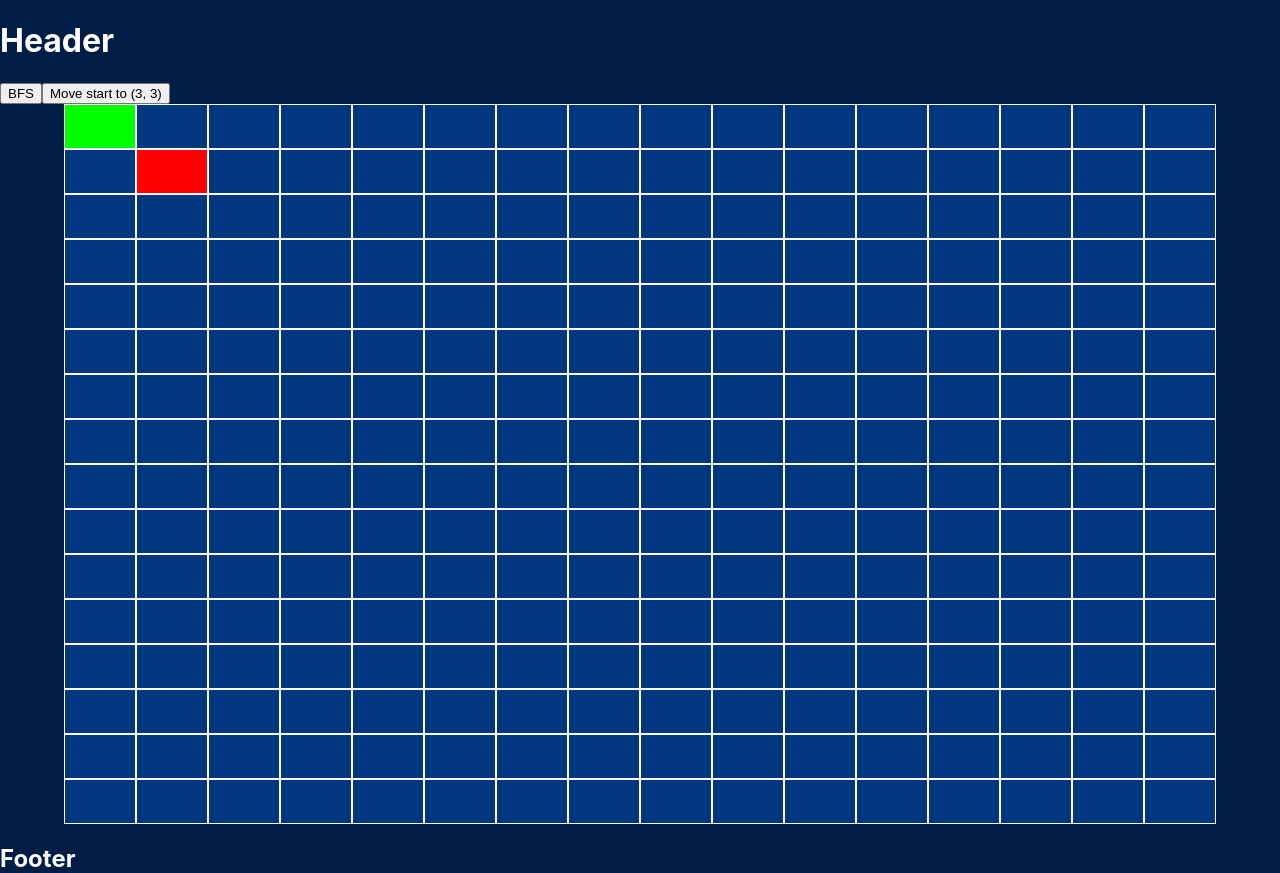
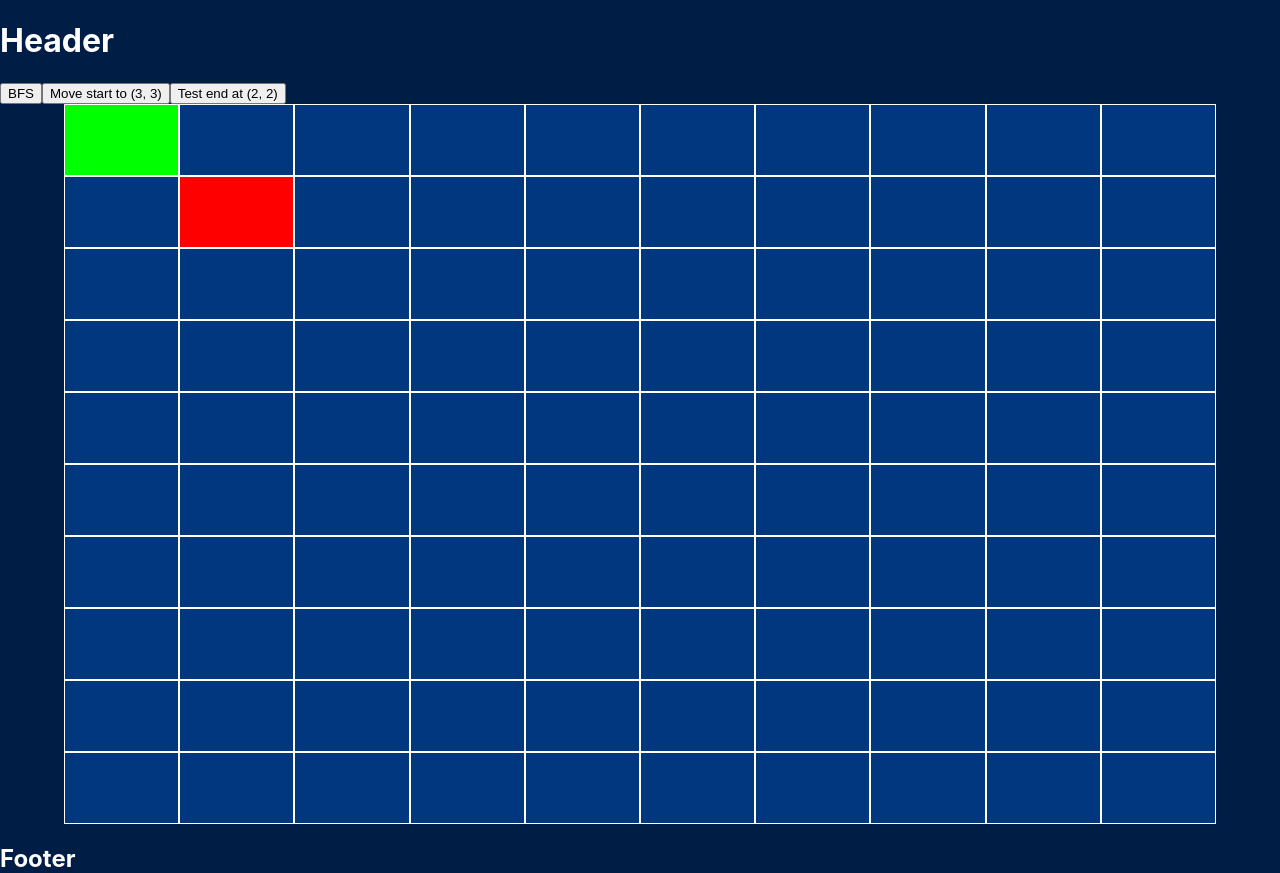
Before and after one commit to frasersamsonstudent/pathfinding-visualiser, a React (Create React App) app in the folder pathfinding-visualiser-app/: page / in a window 1280 px wide. Built offline with nearby package versions, Linux system fonts and the light colour scheme.

Commit message:
Fixed issue with moving nodes

```diff
--- a/pathfinding-visualiser-app/src/Components/PathfindingVisualiser.jsx
+++ b/pathfinding-visualiser-app/src/Components/PathfindingVisualiser.jsx
@@ -5,7 +5,7 @@ import CellTypes from '../CellTypes';
 import GridCell from './GridCell';
 import {Cell, copyCell, copyCellAndSetNewValue} from '../Objects/Cell.js';
 import bfs from '../PathfindingAlgorithms/BFS';
-import { getNeighbours, getPathFromExplored, isInBounds, isNodeStartOrEnd } from '../PathfindingAlgorithms/util';
+import { getNeighbours, getPathFromExplored, isInBounds, isNodeStartOrEnd, printGrid } from '../PathfindingAlgorithms/util';
 import { getBlinkAnimation, getGrowAnimation } from '../Animations/PathAnimation';
 
 const PathfindingVisualiser = React.memo(() => {
@@ -17,7 +17,8 @@ const PathfindingVisualiser = React.memo(() => {
     const [movingNodeType, setMovingNodeType] = useState(undefined);
 
     useEffect(() => {
-        setGridDimensions([Math.max(2, Math.floor(window.innerWidth/80)), Math.max(2, Math.floor(window.innerWidth/80))]);
+        //setGridDimensions([Math.max(2, Math.floor(window.innerWidth/80)), Math.max(2, Math.floor(window.innerWidth/80))]);
+        setGridDimensions([10, 10])
     }, []);
 
     useEffect(() => {
@@ -91,7 +92,6 @@ const PathfindingVisualiser = React.memo(() => {
 
             else {
                 const cellType = grid[y][x].value;
-                console.log("CELL TYPE: ", cellType);
 
                 if(cellType === CellTypes.empty) {
                     updateGridCellAtIndex(x, y, CellTypes.wall);
@@ -149,7 +149,7 @@ const PathfindingVisualiser = React.memo(() => {
     };
 
     const moveNode = (nodeToMove, newCol, newRow) => {
-        console.log("node moving: ", nodeToMove)
+        console.log(nodeToMove, newCol, newRow);
         if(nodeToMove && !(nodeToMove.col === newCol && nodeToMove.row === newRow)) {
             if(isInBounds(grid, newCol, newRow) && !isNodeStartOrEnd(grid, newCol, newRow)) {
                 const newGrid = [...grid];
@@ -166,6 +166,8 @@ const PathfindingVisualiser = React.memo(() => {
         }
     };
 
+    printGrid(grid);
+    console.log(startNode, endNode);
     return (
         <div className='pathfindingVisualiser'>
             <div className='header'><h1>Header</h1></div>
@@ -185,6 +187,17 @@ const PathfindingVisualiser = React.memo(() => {
                 >
                     Move start to (3, 3)
                 </button>
+
+                <button
+                    onClick={() => {
+                        console.log(isNodeStartOrEnd(grid, 2, 2));
+                        console.log(grid);
+                    }}
+                >
+                    Test end at (2, 2)
+                </button>
+
+
 
             <div
                 draggable='false'
--- a/pathfinding-visualiser-app/src/PathfindingAlgorithms/util.js
+++ b/pathfinding-visualiser-app/src/PathfindingAlgorithms/util.js
@@ -8,7 +8,8 @@ const isInBounds = (grid, col, row) => {
 };
 
 const isNodeStartOrEnd = (grid, checkingCol, checkingRow) => {
-    if(grid[checkingRow][checkingCol].value === CellTypes.start && grid[checkingRow][checkingCol] === CellTypes.end) {
+    const cellType = grid[checkingRow][checkingCol].value;
+    if(cellType === CellTypes.start || cellType === CellTypes.end) {
         return true;
     }
     return false;
@@ -50,4 +51,14 @@ const getPathFromExplored = (explored, goal) => {
     }
 };
 
-export {getNeighbours, getPathFromExplored, isInBounds, isNodeStartOrEnd};
+const printGrid = grid => {
+    const outputRows = [];
+    grid.forEach((row, rowIndex) => {
+        outputRows.push('');
+
+        row.forEach(cell => {outputRows[rowIndex] += cell.value.toString()})
+    });
+    console.log(outputRows);
+}
+
+export {getNeighbours, getPathFromExplored, isInBounds, isNodeStartOrEnd, printGrid};
```
